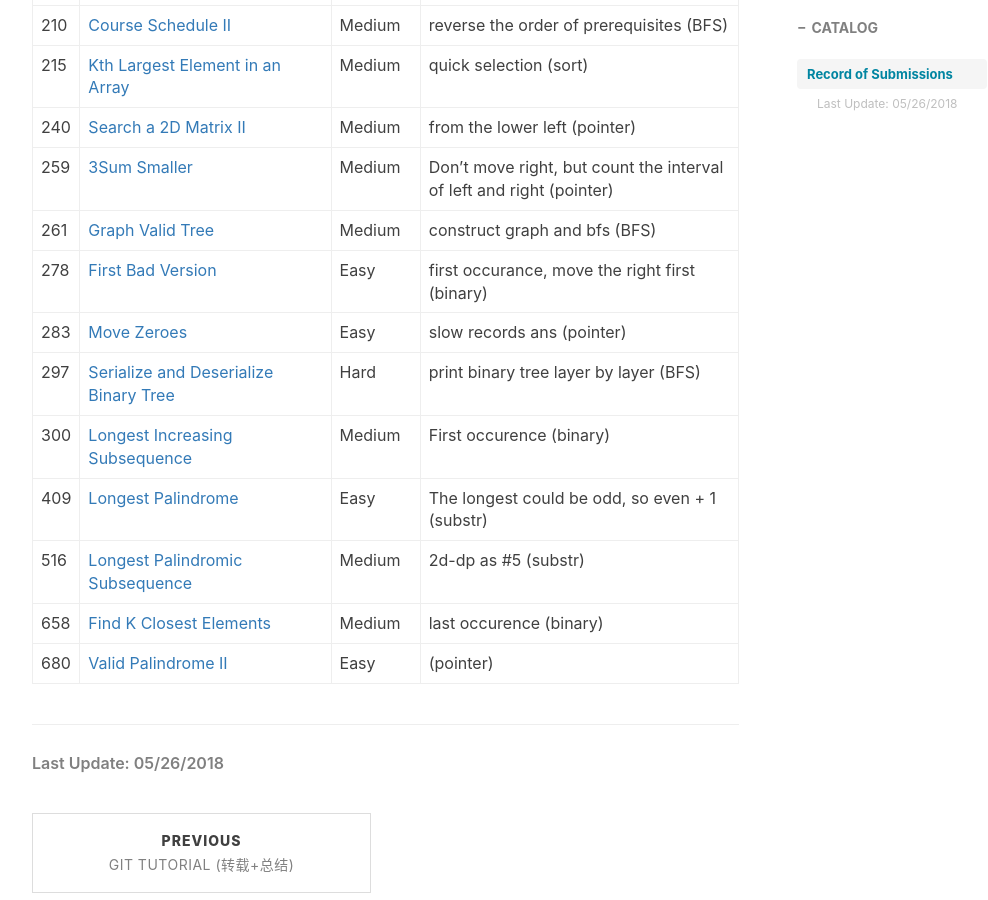
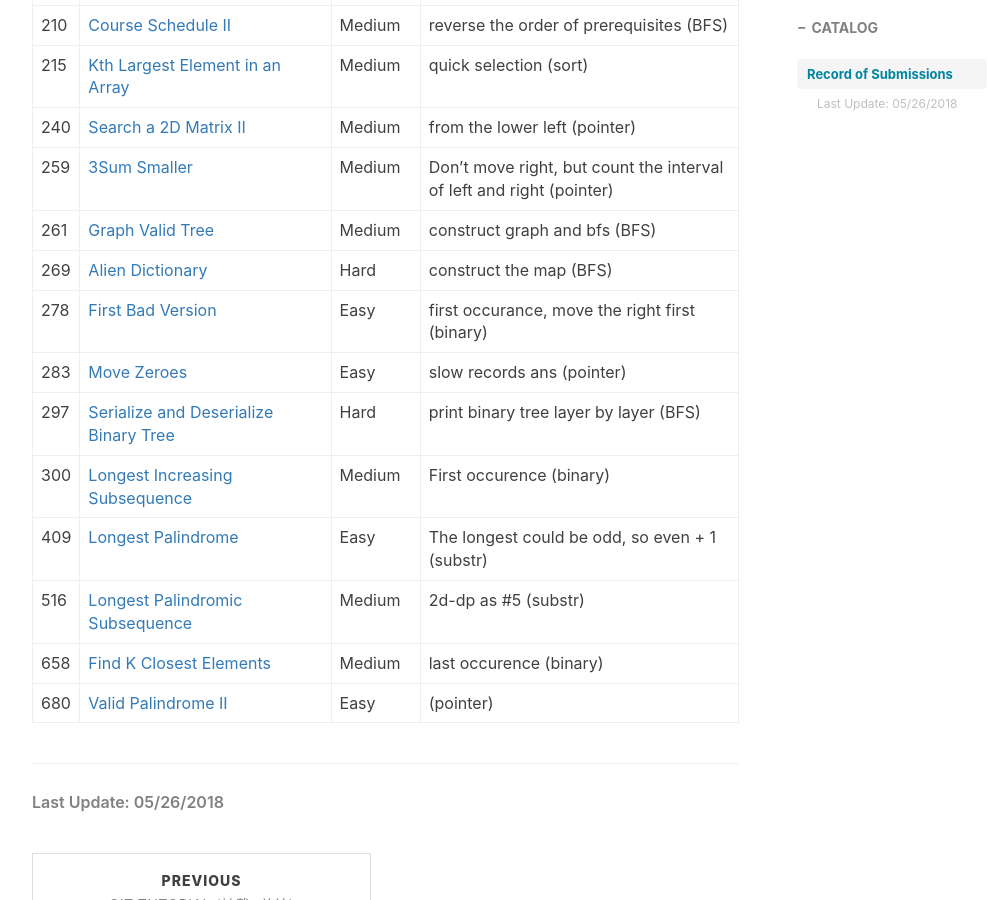
Before and after one commit to ly16/ly16.github.io, a Jekyll site: the page built from _posts/2018-05-18-leetcode-record-round1.md, in a window 1280 px wide and 900 px high, scrolled down 2353 px. Shown: the whole window, without its empty margins (233-1221 px from the left). Built offline with Jekyll 4.4.1, drawn with Linux system fonts in a browser that asks for light colours; nearby versions of some CDN libraries; comment, search, counter and statistics services are not loaded.

Commit message:
Update 2018-05-18-leetcode-record-round1.md

```diff
--- a/_posts/2018-05-18-leetcode-record-round1.md
+++ b/_posts/2018-05-18-leetcode-record-round1.md
@@ -52,6 +52,7 @@ tags:
 |240|[Search a 2D Matrix II](https://github.com/ly16/LC-Practice/blob/master/Search%20a%202D%20Matrix%20II.java)|Medium|from the lower left (pointer)|
 |259|[3Sum Smaller](https://github.com/ly16/LC-Practice/blob/master/3Sum%20Smaller.java)|Medium|Don't move right, but count the interval of left and right (pointer)|
 |261|[Graph Valid Tree](https://github.com/ly16/LC-Practice/blob/master/Graph%20Valid%20Tree.java)|Medium|construct graph and bfs (BFS)|
+|269|[ Alien Dictionary](https://github.com/ly16/LC-Practice/blob/master/Alien%20Dictionary.java)|Hard|construct the map (BFS)|
 |278|[First Bad Version](https://github.com/ly16/LC-Practice/blob/master/First%20Bad%20Version.java)|Easy|first occurance, move the right first (binary)|
 |283|[Move Zeroes](https://github.com/ly16/LC-Practice/blob/master/Move%200s%20To%20The%20End%20II.java)|Easy|slow records ans (pointer)|
 |297|[Serialize and Deserialize Binary Tree](https://github.com/ly16/LC-Practice/blob/master/Binary%20Tree%20Serialization.java)|Hard|print binary tree layer by layer (BFS)|
```
